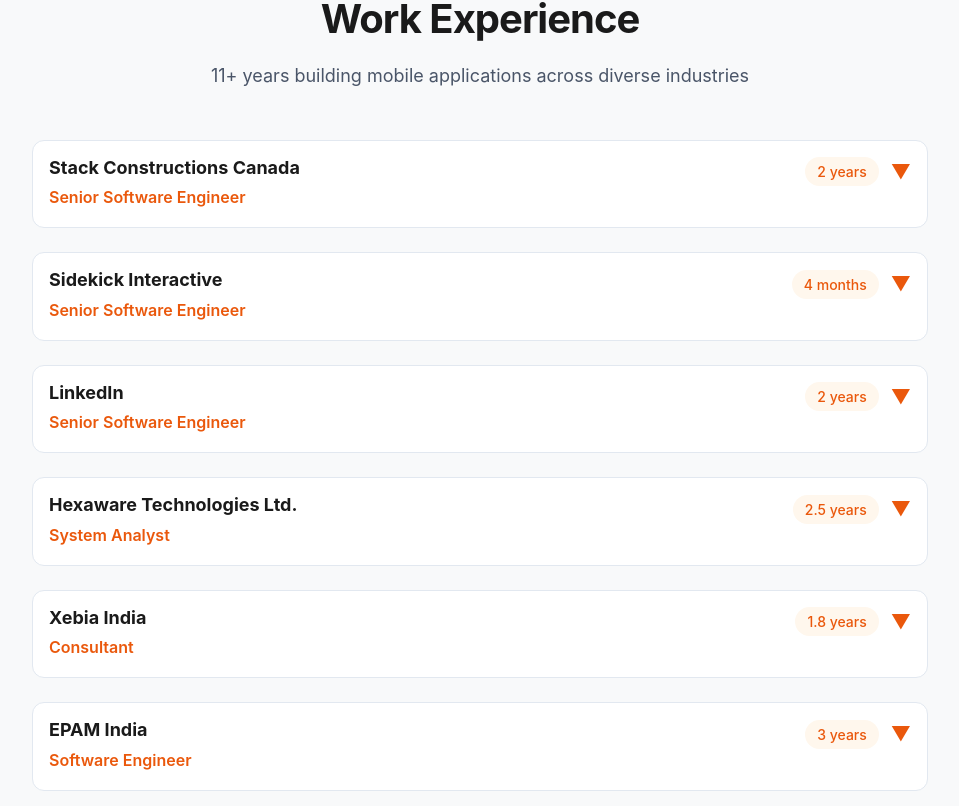
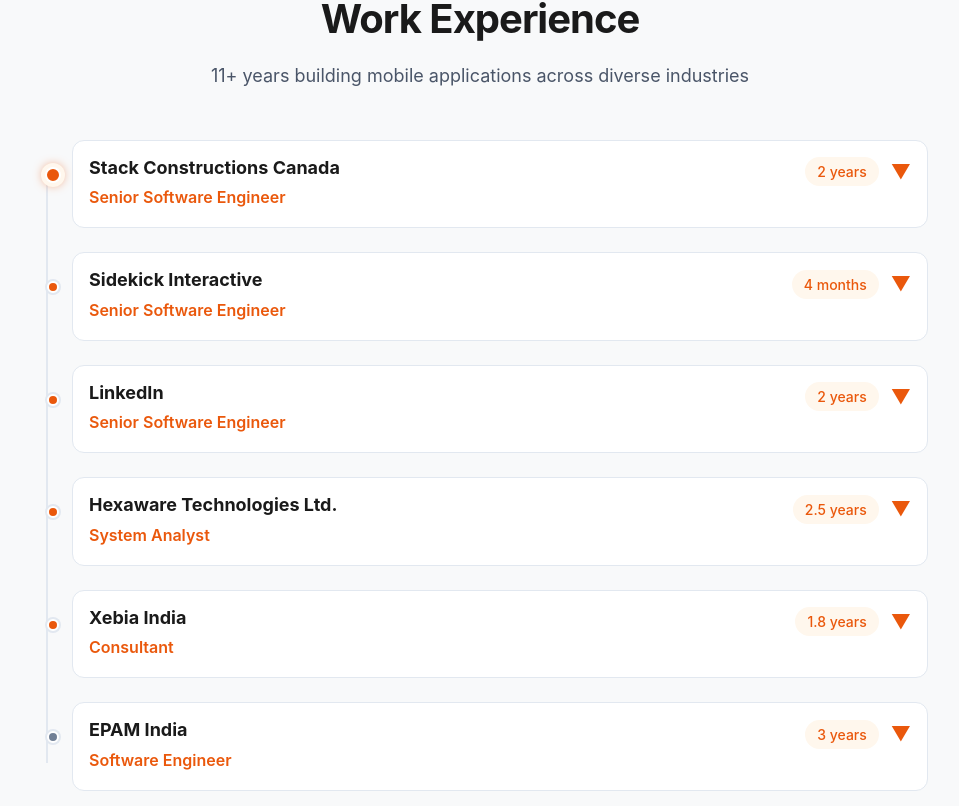
Before and after one commit to preetanshumishra/preetanshumishra.github.io, a React (Vite) app: page / in a window 1280 px wide. Shown: the part 3774-4580 px from the top of the page, without its empty margins (160-1119 px from the left). Built offline with nearby package versions, Linux system fonts and the light colour scheme.

Commit message:
Add visual timeline connector to experience section

```diff
--- a/src/components/experience/Experience.css
+++ b/src/components/experience/Experience.css
@@ -2,4 +2,29 @@
   display: flex;
   flex-direction: column;
   gap: var(--space-6);
+  position: relative;
+  padding-left: 40px; /* Space for timeline connector */
 }
+
+/* Vertical timeline line */
+.experience-list::before {
+  content: '';
+  position: absolute;
+  left: 14px; /* Center of 28px timeline area */
+  top: 28px; /* Start aligned with first dot */
+  bottom: 28px; /* End aligned with last dot */
+  width: 2px;
+  background-color: var(--border-primary);
+  z-index: 0;
+}
+
+/* Responsive: Hide timeline on mobile */
+@media (max-width: 768px) {
+  .experience-list {
+    padding-left: 0;
+  }
+
+  .experience-list::before {
+    display: none;
+  }
+}
--- a/src/components/experience/ExperienceCard.css
+++ b/src/components/experience/ExperienceCard.css
@@ -6,6 +6,8 @@
   transition: all 0.3s ease;
   cursor: pointer;
   user-select: none;
+  position: relative;
+  z-index: 1;
 }
 
 .experience-card:hover {
@@ -20,6 +22,61 @@
 
 .experience-card.expanded {
   padding: var(--space-6);
+}
+
+/* Timeline Dot Marker */
+.experience-card::before {
+  content: '';
+  position: absolute;
+  left: -26px; /* Align with timeline center (40px padding - 14px) */
+  top: 28px; /* Align with company name */
+  width: 12px;
+  height: 12px;
+  background-color: var(--accent-primary);
+  border: 2px solid var(--card-bg);
+  border-radius: 50%;
+  box-shadow: 0 0 0 2px var(--border-primary);
+  z-index: 2;
+  transition: all 0.3s ease;
+}
+
+/* Enlarge dot on card hover */
+.experience-card:hover::before {
+  width: 16px;
+  height: 16px;
+  left: -28px; /* Adjust for larger size */
+  top: 26px; /* Adjust for larger size */
+  box-shadow: 0 0 0 4px var(--bg-accent);
+}
+
+/* Pulse effect when card is expanded */
+.experience-card.expanded::before {
+  box-shadow: 0 0 0 4px var(--bg-accent);
+  animation: pulse 2s infinite;
+}
+
+@keyframes pulse {
+  0%, 100% {
+    box-shadow: 0 0 0 4px var(--bg-accent);
+  }
+  50% {
+    box-shadow: 0 0 0 6px var(--bg-accent);
+  }
+}
+
+/* Larger dot for most recent experience (first card) */
+.experience-card:first-child::before {
+  width: 16px;
+  height: 16px;
+  left: -28px;
+  top: 26px;
+  background-color: var(--accent-primary);
+  box-shadow: 0 0 0 4px var(--bg-accent), 0 0 12px var(--accent-primary);
+}
+
+/* Different style for oldest experience (last card) */
+.experience-card:last-child::before {
+  background-color: var(--text-tertiary);
 }
 
 /* Header Layout - Always Visible */
@@ -181,14 +238,21 @@
     align-items: flex-start;
     gap: var(--space-1) !important;
   }
+
+  /* Hide timeline dots on mobile */
+  .experience-card::before {
+    display: none;
+  }
 }
 
 /* Respect Reduced Motion Preference */
 @media (prefers-reduced-motion: reduce) {
   .experience-card,
+  .experience-card::before,
   .expand-icon,
   .fade-in-up,
-  .stagger-children > * {
+  .stagger-children > *,
+  .experience-card.expanded::before {
     animation: none;
     transition: none;
   }
```
